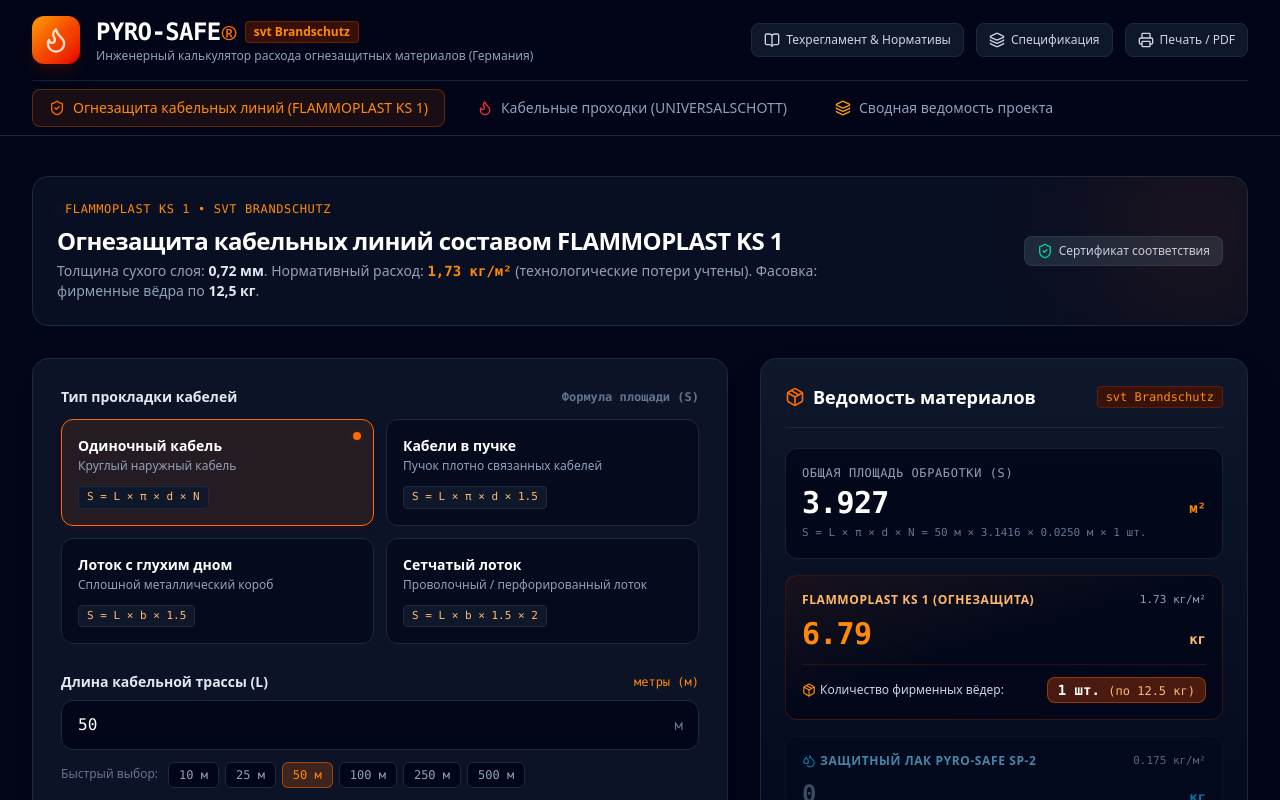
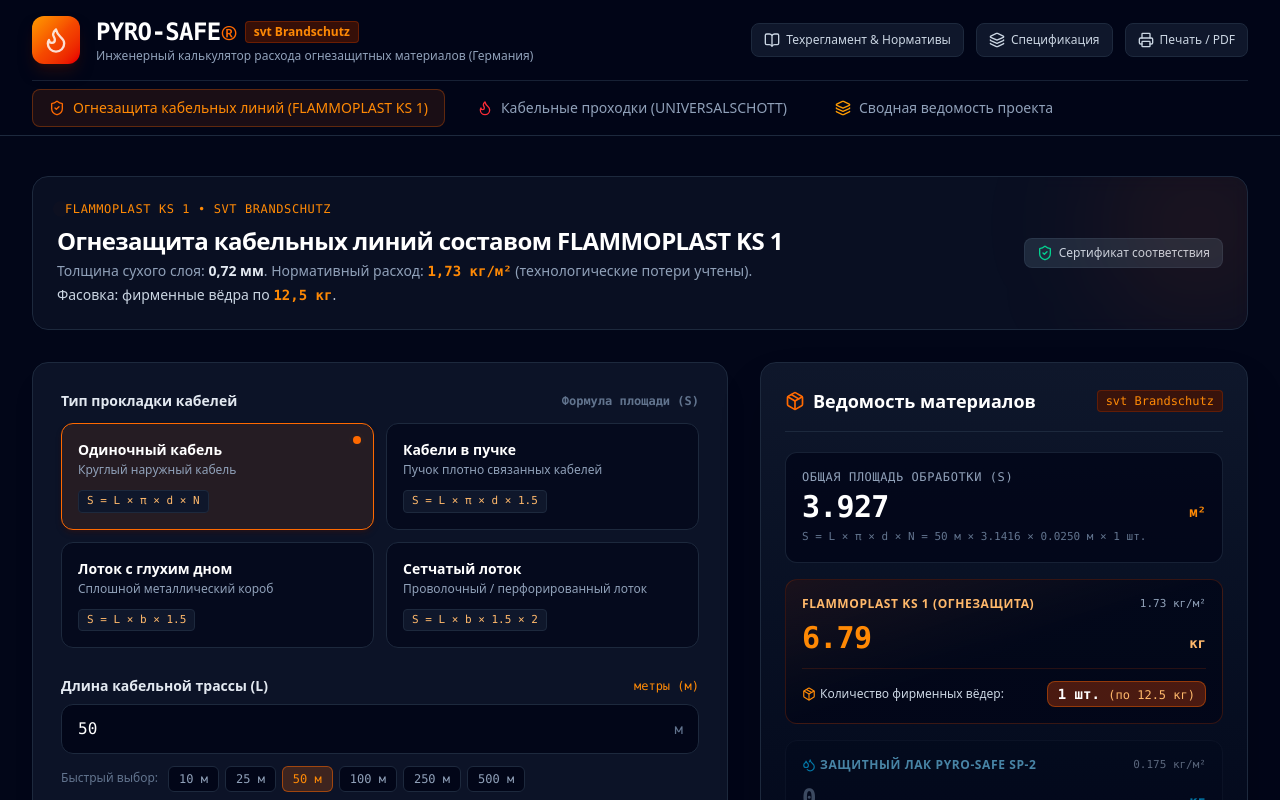
Before and after one commit to stoletoff/PYRO-SAFE, a Next.js app: page / in a window 1280 px wide. Shown: the top 800 px of the page. Built offline with nearby package versions, Linux system fonts and the light colour scheme.

Commit message:
style: move packaging and fire rating details to separate lines in banners

```diff
--- a/src/components/CableLineCalculator.tsx
+++ b/src/components/CableLineCalculator.tsx
@@ -175,11 +175,15 @@
             <h2 className="text-2xl font-bold text-white tracking-tight">
               Огнезащита кабельных линий составом FLAMMOPLAST KS 1
             </h2>
-            <p className="text-sm text-slate-400 mt-1 max-w-3xl">
-              Толщина сухого слоя: <strong className="text-slate-200">0,72 мм</strong>.
-              Нормативный расход: <strong className="text-orange-400 font-mono">1,73 кг/м²</strong> (технологические потери учтены).
-              Фасовка: фирменные вёдра по <strong className="text-slate-200">12,5 кг</strong>.
-            </p>
+            <div className="text-sm text-slate-400 mt-1 space-y-1">
+              <div>
+                Толщина сухого слоя: <strong className="text-slate-200">0,72 мм</strong>.
+                {" "}Нормативный расход: <strong className="text-orange-400 font-mono">1,73 кг/м²</strong> (технологические потери учтены).
+              </div>
+              <div className="text-slate-300">
+                Фасовка: фирменные вёдра по <strong className="text-orange-400 font-mono">12,5 кг</strong>.
+              </div>
+            </div>
           </div>
           <div className="flex items-center space-x-2">
             <span className="px-3 py-1.5 rounded-lg text-xs font-medium bg-slate-800 text-slate-300 border border-slate-700/60 flex items-center">
--- a/src/components/PenetrationCalculator.tsx
+++ b/src/components/PenetrationCalculator.tsx
@@ -199,11 +199,15 @@
             <h2 className="text-2xl font-bold text-white tracking-tight">
               Кабельные проходки универсальной системы UNIVERSALSCHOTT
             </h2>
-            <p className="text-sm text-slate-400 mt-1 max-w-3xl">
-              Комплексный расчет сертифицированной проходки (минплита, базальтовая минвата, FLAMMOPLAST KS 1, мастика KS 3, лак SP-2).
-              Нормативные классы огнестойкости: <strong className="text-slate-200">EI 60</strong> (1 слой) и{" "}
-              <strong className="text-slate-200">EI 180</strong> (2 слоя).
-            </p>
+            <div className="text-sm text-slate-400 mt-1 space-y-1">
+              <div>
+                Комплексный расчет сертифицированной проходки (минплита, базальтовая минвата, FLAMMOPLAST KS 1, мастика KS 3, лак SP-2).
+              </div>
+              <div className="text-slate-300">
+                Нормативные классы огнестойкости: <strong className="text-orange-400 font-mono">EI 60</strong> (1 слой) и{" "}
+                <strong className="text-red-400 font-mono">EI 180</strong> (2 слоя).
+              </div>
+            </div>
           </div>
           <div className="flex items-center space-x-2">
             <span className="px-3 py-1.5 rounded-lg text-xs font-semibold bg-red-950/80 text-red-300 border border-red-800/50 flex items-center">
```
